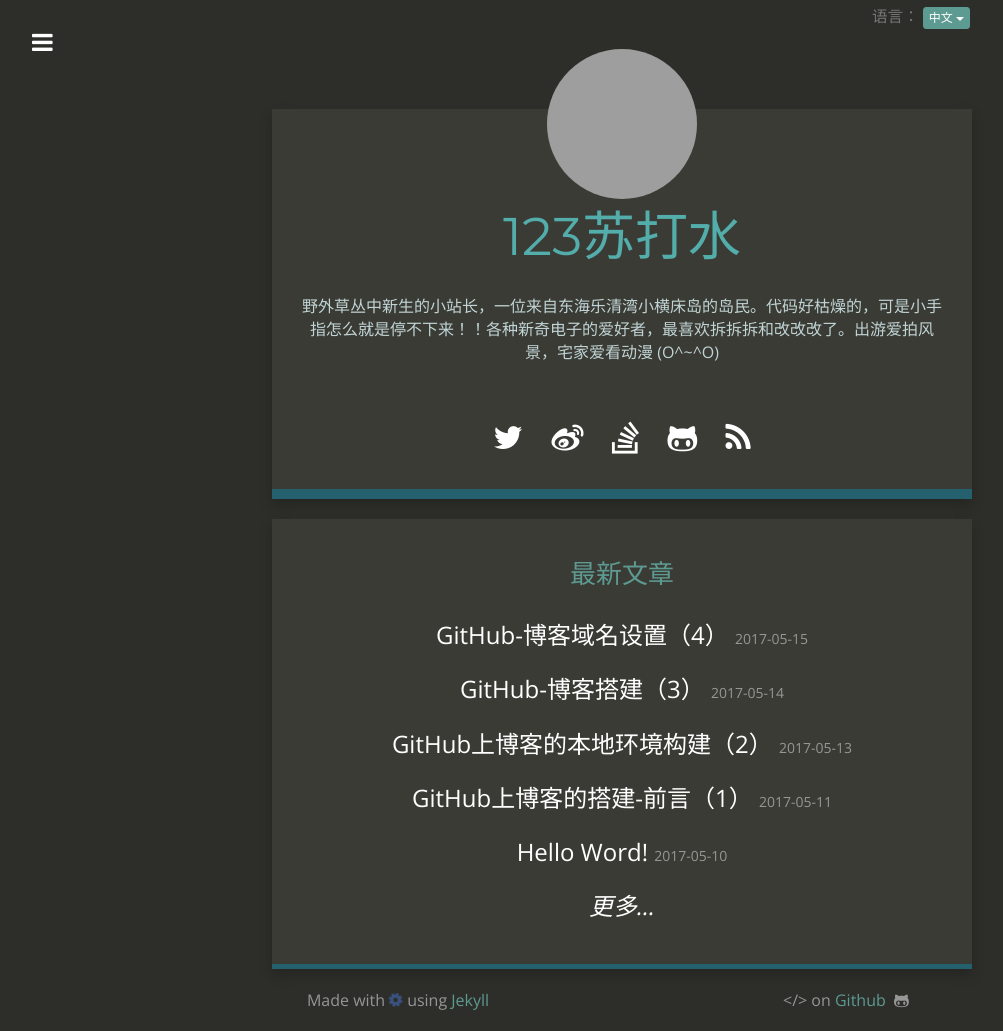
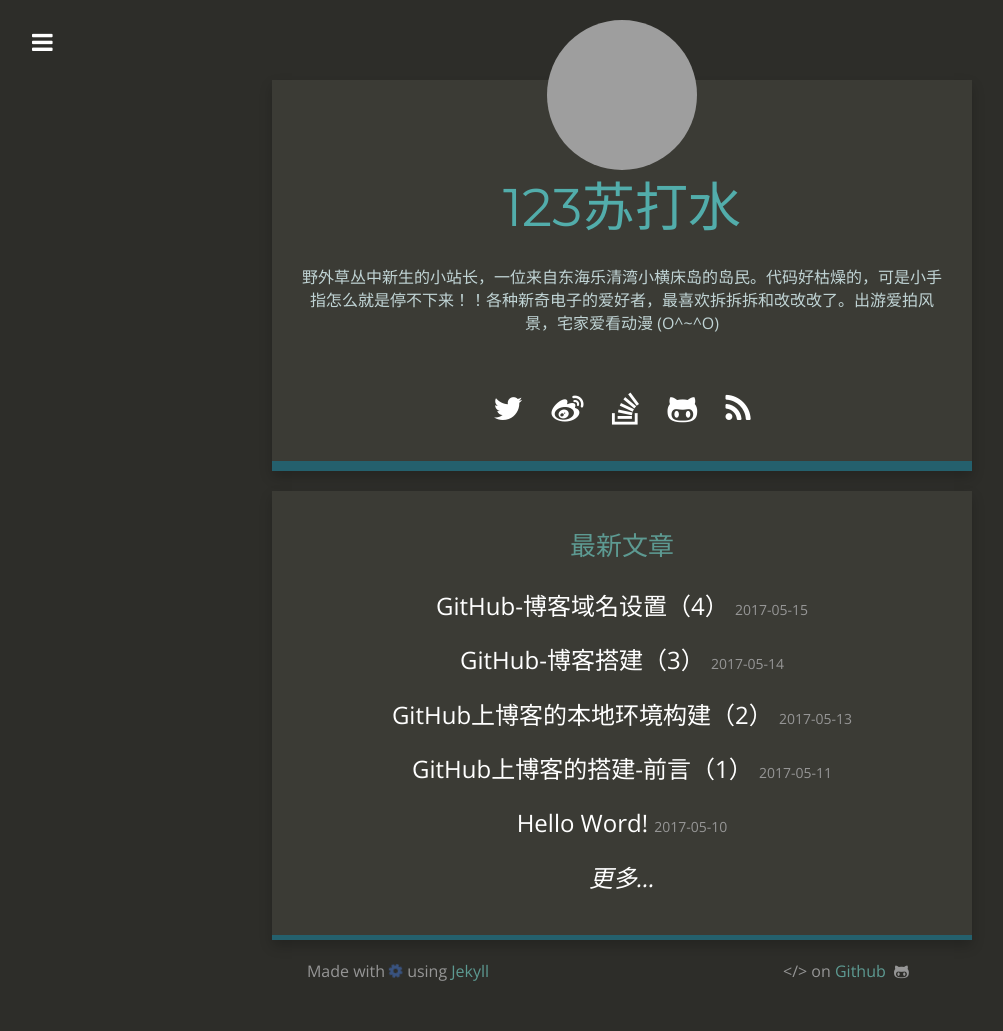
Before and after one commit to TannerHu/tannerhu.github.io, a Jekyll site: the page built from index.html, in a window 1280 px wide. Shown: the whole page, without its empty margins (18-1021 px from the left). Built offline with Jekyll 4.4.1, drawn with Linux system fonts in a browser that asks for light colours; nearby versions of some CDN libraries; after the commit the page ends 1003 px from its top, so only the background shows below that; grey boxes are pictures that could not be loaded.

Commit message:
Delete language switch
Delete language switch

```diff
--- a/index.html
+++ b/index.html
@@ -5,17 +5,7 @@
 
 
 <div class="container-fluid index">
-    <h3 class="lt" itemprop="headline"><small>语言：
-      <div class="dropdown btn-group">
-        <button class="btn btn-categories dropdown-toggle btn-xs" type="button" data-toggle="dropdown">中文
-          <span class="caret"></span>
-        </button>
-        <ul class="dropdown-menu">
-          <li><a href="{{ site.baseurl }}/index-en/">English</a></li>
-        </ul>
-      </div>
 
-    </small></h3>
         <div class="row">
 
             <div class="col-md-12 main content-panel">
```
